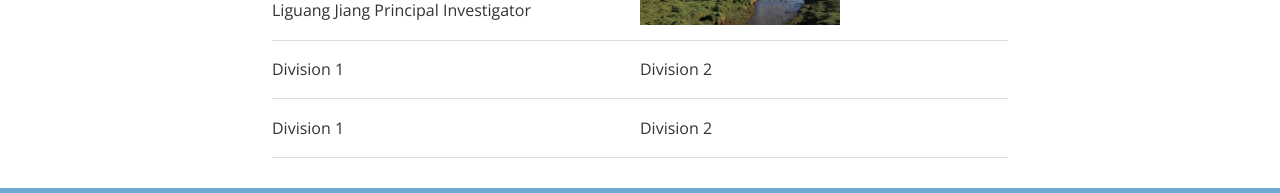
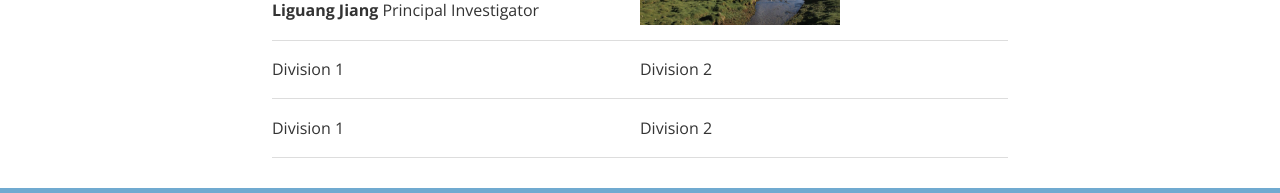
Before and after one commit to 12530/rshydro, a Jekyll site: the page built from People.md, in a window 1280 px wide and 937 px high, cut to the strip 473-937 px from the top of the window. Shown: the top 193 px of the strip. Built offline with Jekyll 4.4.1, drawn with Linux system fonts in a browser that asks for light colours; nearby versions of some CDN libraries.

Commit message:
Update People.md

```diff
--- a/People.md
+++ b/People.md
@@ -39,7 +39,7 @@ main_nav: true
     <th>Liguang Jiang</th><th>Table Header 2</th>
   </tr>
   <tr>
-    <td><img src="/assets/Liguang.jpg" style="width:100px;height:120px;"> Liguang Jiang Principal Investigator</td>
+    <td><img src="/assets/Liguang.jpg" style="width:120px;height:120px;"> <b>Liguang Jiang</b> Principal Investigator</td>
     <td><img align="left" src="/assets/header_image.jpg" alt="alti-mission" style="width:200px;height:150px;"> Division 2</td>
   </tr>
   <tr class="even">
```
